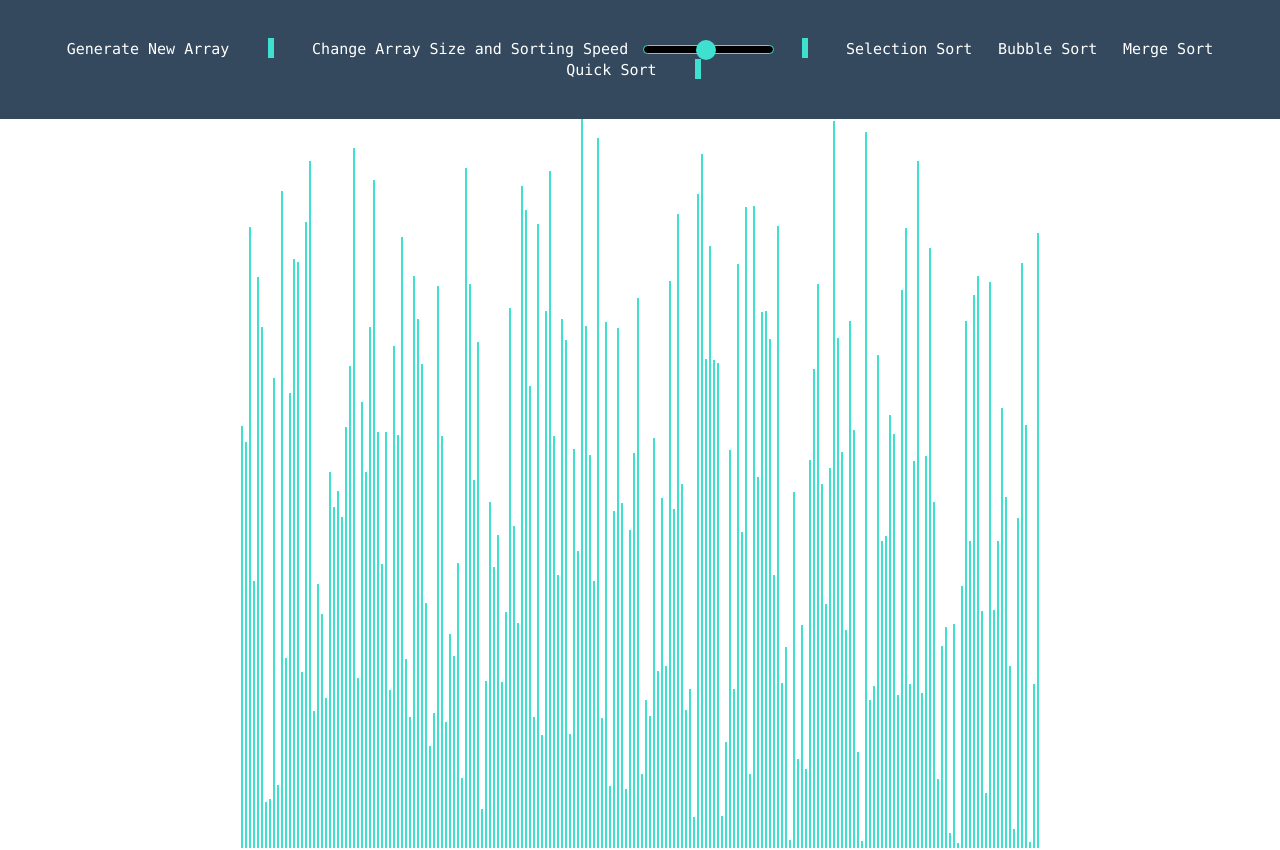
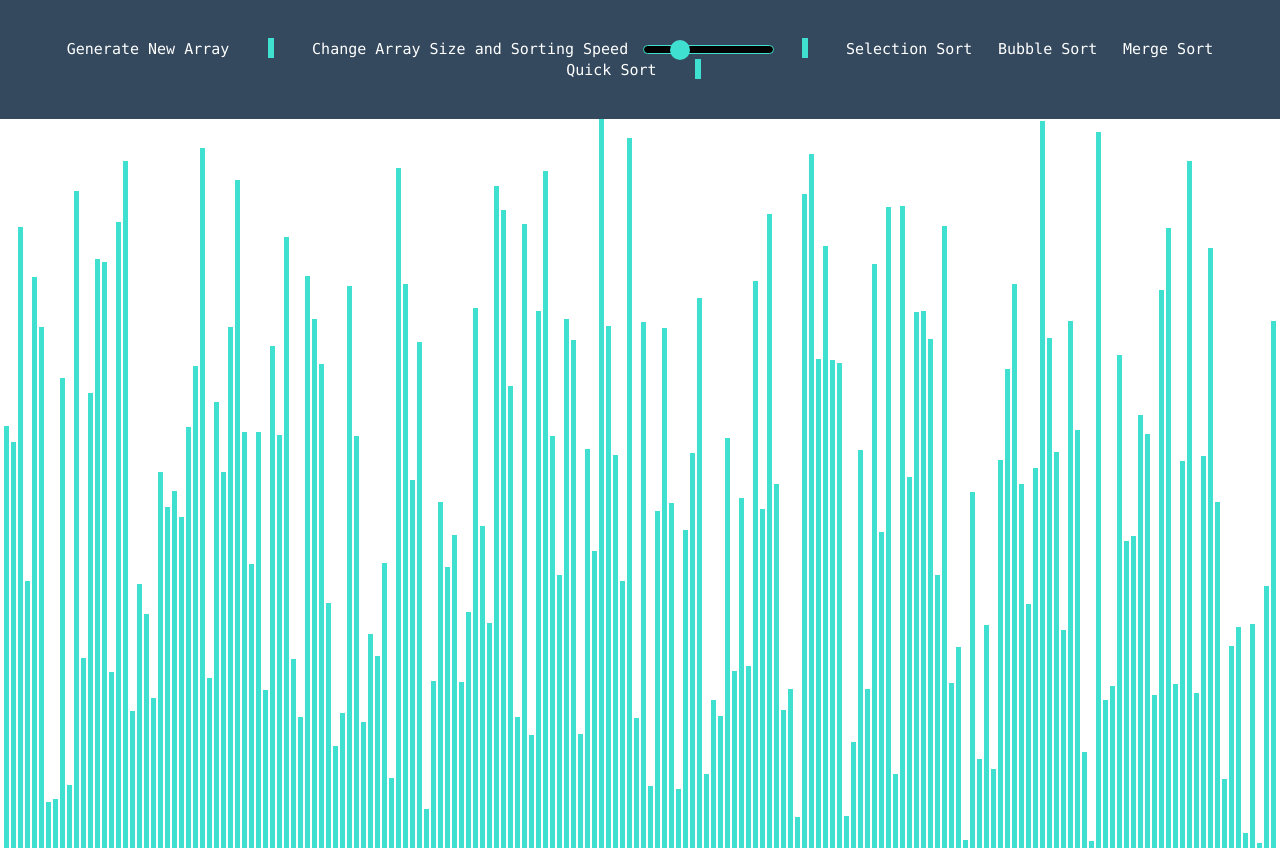
Before and after one commit to rishabnarendra/SortingVisualization, a React (Create React App) app in the folder sorting-visualization/: page / in a window 1280 px wide. Shown: the top 850 px of the page. Built offline with nearby package versions, Linux system fonts and the light colour scheme.

Commit message:
Added slider functionality to change display based on array size

```diff
--- a/sorting-visualization/src/SortingVisualizer/sortingVisualizer.jsx
+++ b/sorting-visualization/src/SortingVisualizer/sortingVisualizer.jsx
@@ -1,7 +1,7 @@
 import React, { Component } from 'react';
 import './sortingVisualizer.css';
 
-const array_size = 200;
+let array_size = 200;
 const primary = 'turquoise'
 
 export default class sortingVisualizer extends Component {
@@ -23,6 +23,11 @@ export default class sortingVisualizer extends Component {
         this.setState({array})
     }
 
+    UpdateArraySize(newvalue) {
+        array_size = newvalue
+        this.resetArrayValues()
+    }
+
     selectionSort() {
 
     }
@@ -39,6 +44,19 @@ export default class sortingVisualizer extends Component {
 
     }
 
+    calculateWidth() {
+        if(array_size < 40)
+            return 25
+        if(array_size < 80)
+            return 15
+        if(array_size < 120)
+            return 10
+        if(array_size < 160)
+            return 7
+        if(array_size <= 200)
+            return 5
+    }
+
     render() {
         const {array} = this.state
 
@@ -51,7 +69,7 @@ export default class sortingVisualizer extends Component {
                     <span class = "vertical-line" />
                     <span>
                         <button onClick={() => this.selectionSort()}>Change Array Size and Sorting Speed</button>
-                        <input class = "slider" type = "range" min = "4" max = "100" id = "my-range"></input>
+                        <input class = "slider" type = "range" id = "test" min = "4" max = "200" step = "1" onInput={() => this.UpdateArraySize(test.value) }/>
                     </span>
                     <span class = "vertical-line" />
                     <span>
@@ -71,6 +89,7 @@ export default class sortingVisualizer extends Component {
                             key = {idx}
                             style = {{
                             backgroundColor: primary,
+                            width: this.calculateWidth(),
                             height: `${value}px`,}}>
                         </div>
                     ))}
```
